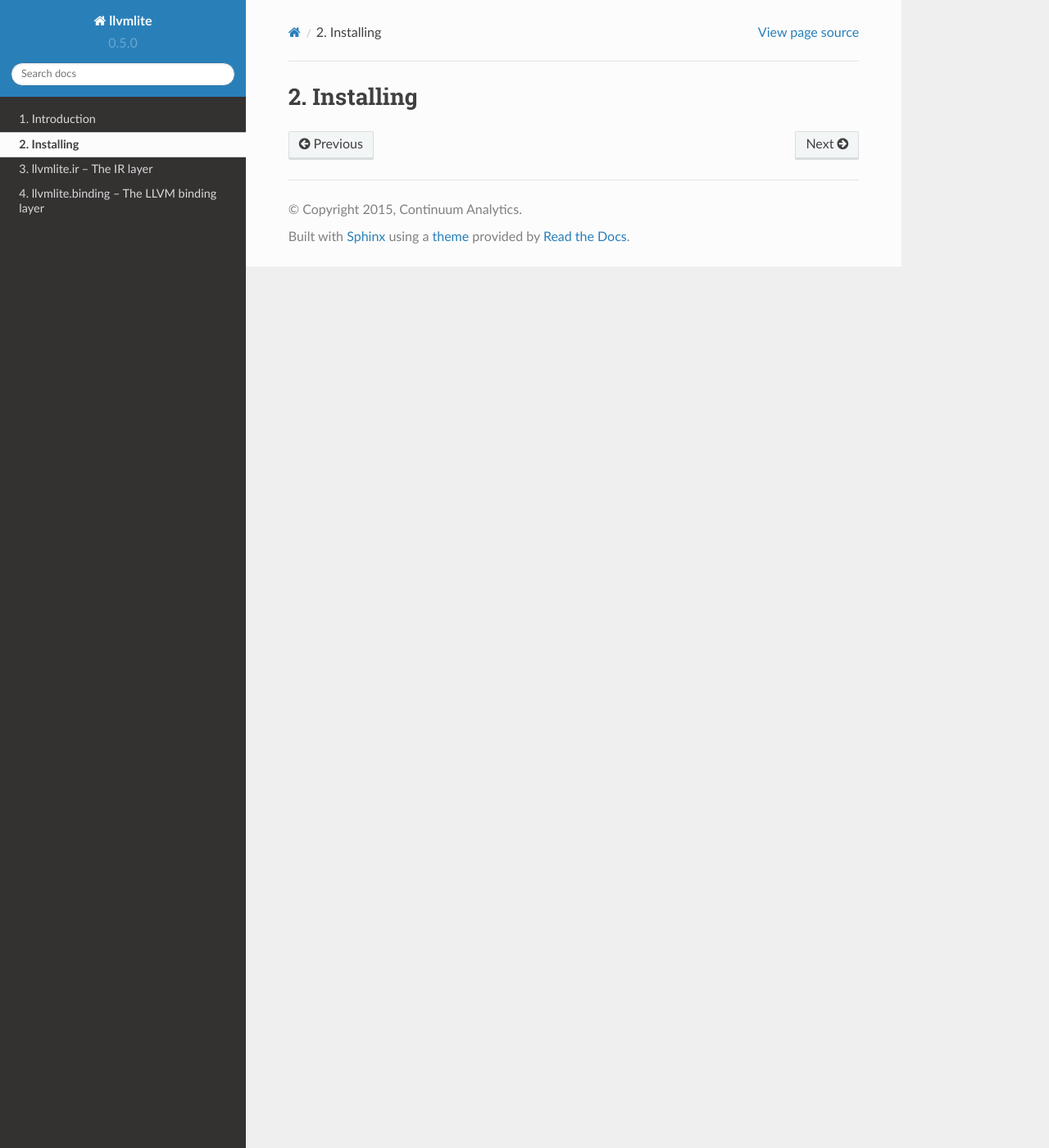
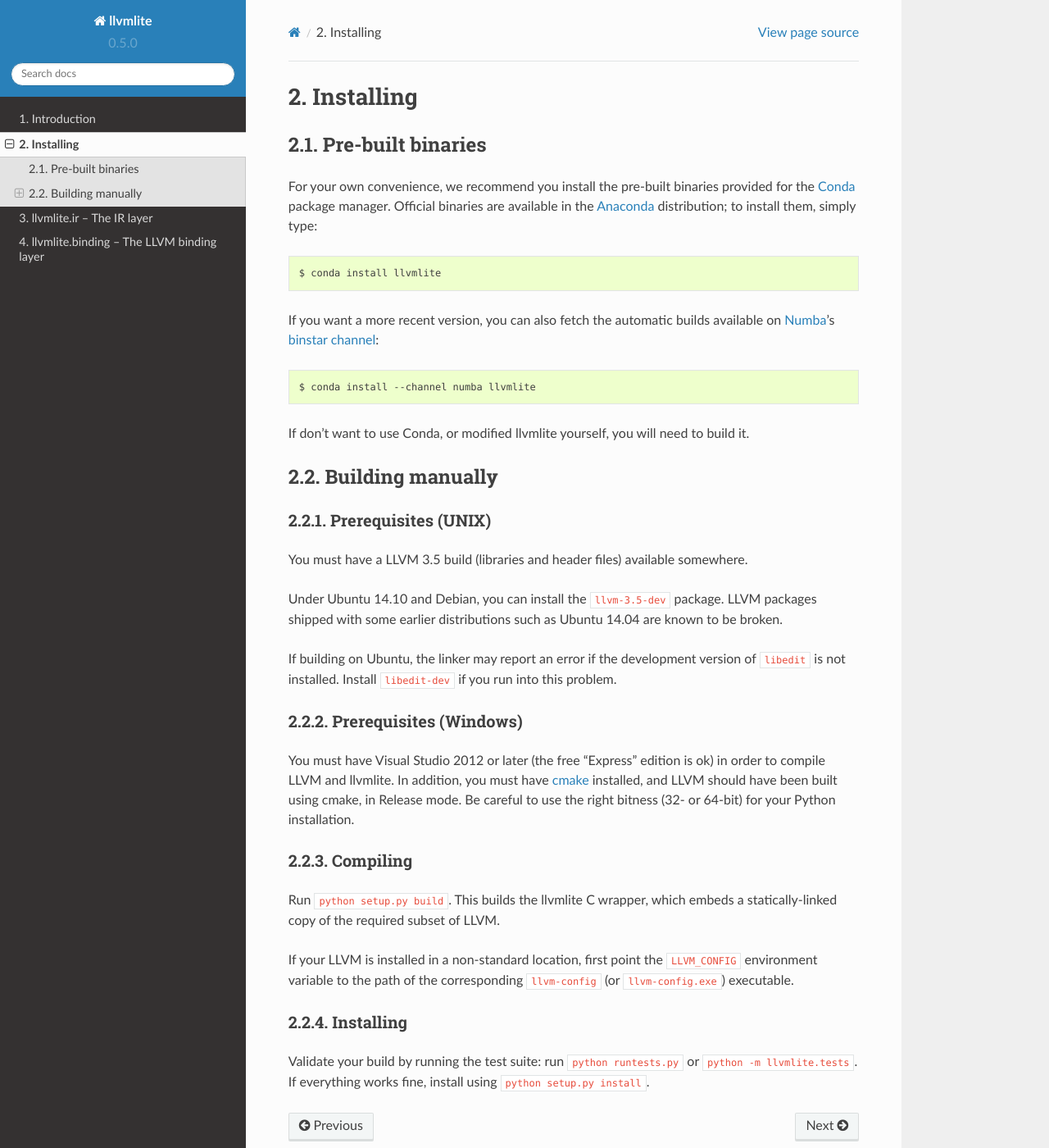
Before and after one commit to numba/llvmlite, a Sphinx documentation site: the page built from docs/source/install/index.rst, in a window 1280 px wide and 1400 px high. Shown: the whole window at 82% size. Built offline with Sphinx 7.4.7 and the Read the Docs theme 2.0.0, drawn with Linux system fonts in a browser that asks for light colours; pages that are not in the unit, such as notebooks, are missing from menus.

Commit message:
Add a small building manual

```diff
--- a/docs/source/install/index.rst
+++ b/docs/source/install/index.rst
@@ -1,3 +1,69 @@
 
 Installing
 ==========
+
+Pre-built binaries
+------------------
+
+For your own convenience, we recommend you install the pre-built binaries
+provided for the Conda_ package manager.  Official binaries are available
+in the Anaconda_ distribution; to install them, simply type::
+
+   $ conda install llvmlite
+
+If you want a more recent version, you can also fetch the automatic builds
+available on Numba_'s `binstar channel <https://binstar.org/numba>`_::
+
+   $ conda install --channel numba llvmlite
+
+If don't want to use Conda, or modified llvmlite yourself, you will need
+to build it.
+
+Building manually
+-----------------
+
+Prerequisites (UNIX)
+''''''''''''''''''''
+
+You must have a LLVM 3.5 build (libraries and header files) available
+somewhere.
+
+Under Ubuntu 14.10 and Debian, you can install the ``llvm-3.5-dev``
+package.  LLVM packages shipped with some earlier distributions such as
+Ubuntu 14.04 are known to be broken.
+
+If building on Ubuntu, the linker may report an error if the development
+version of ``libedit`` is not installed. Install ``libedit-dev`` if you
+run into this problem.
+
+Prerequisites (Windows)
+'''''''''''''''''''''''
+
+You must have Visual Studio 2012 or later (the free "Express" edition is ok)
+in order to compile LLVM and llvmlite.  In addition, you must have cmake_
+installed, and LLVM should have been built using cmake, in Release mode.
+Be careful to use the right bitness (32- or 64-bit) for your Python
+installation.
+
+Compiling
+'''''''''
+
+Run ``python setup.py build``.  This builds the llvmlite C wrapper,
+which embeds a statically-linked copy of the required subset of LLVM.
+
+If your LLVM is installed in a non-standard location, first point the
+``LLVM_CONFIG`` environment variable to the path of the corresponding
+``llvm-config`` (or ``llvm-config.exe``) executable.
+
+Installing
+''''''''''
+
+Validate your build by running the test suite: run ``python runtests.py``
+or ``python -m llvmlite.tests``.  If everything works fine, install using
+``python setup.py install``.
+
+
+.. _cmake: http://www.cmake.org/
+.. _Numba: http://numba.pydata.org/
+.. _Conda: http://conda.pydata.org/
+.. _Anaconda: http://docs.continuum.io/anaconda/index.html
--- a/docs/source/intro/index.rst
+++ b/docs/source/intro/index.rst
@@ -51,7 +51,7 @@ is where llvmlite loses in flexibility compared to the direct mapping
 of C++ APIs into Python that was provided by llvmpy.  The saving in
 maintenance effort, however, is large.
 
-LLVM Compatibility
+LLVM compatibility
 ------------------
 
 Despite minimizing the API surface with LLVM, llvmlite is impacted
@@ -63,7 +63,7 @@ with neither LLVM 3.4.0 nor 3.6.0).
 
 Which LLVM version is supported is driven by Numba_'s requirements.
 
-API Stability
+API stability
 -------------
 
 At this time, we reserve ourselves the possibility to slightly break the
```
Also changed, not shown: README.rst (+3 -4 lines).
